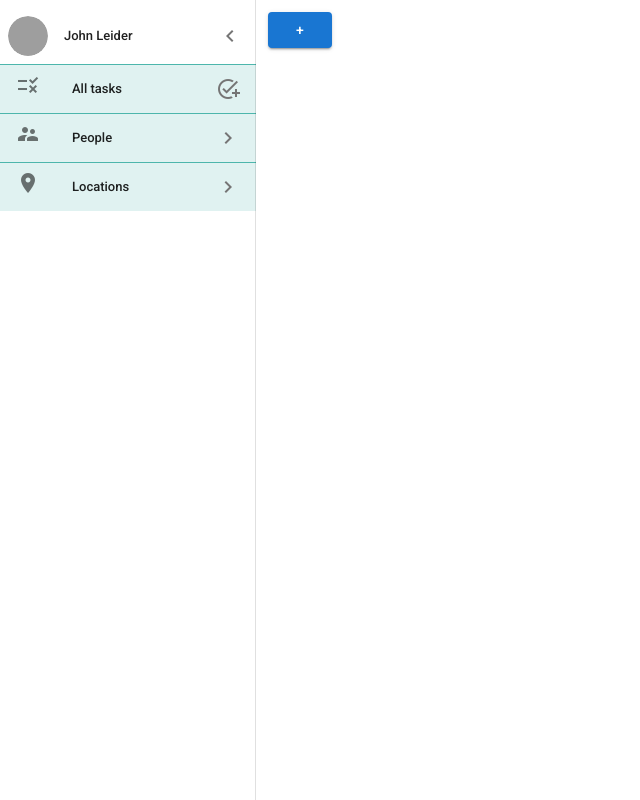
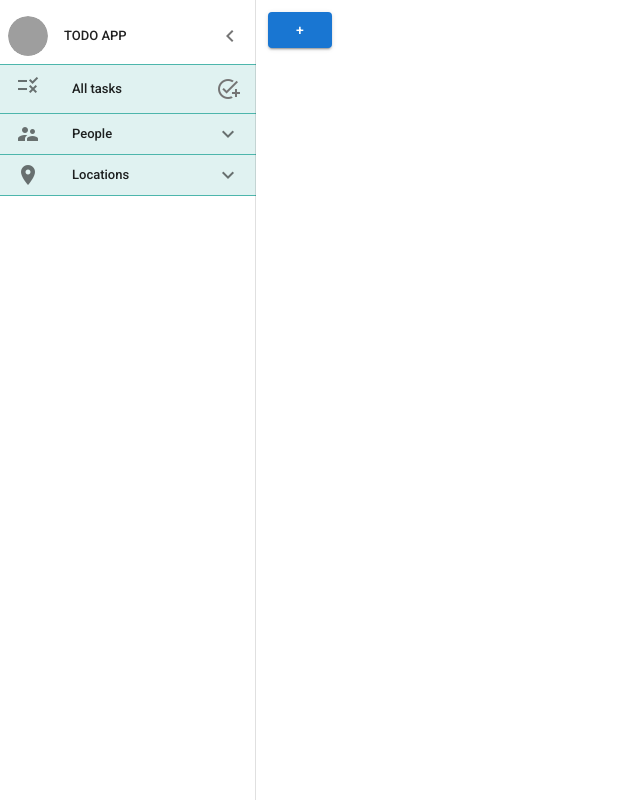
Before and after one commit to Yakhnitsa/vue-todo-app, a Vue app: page / in a window 1280 px wide. Shown: the whole page, without its empty margins (0-640 px from the left). Built offline with nearby package versions, Linux system fonts and the light colour scheme; data requests are answered from the project's data file; grey boxes are pictures that could not be loaded.

Commit message:
change sidebar style

```diff
--- a/src/components/SideMenu.vue
+++ b/src/components/SideMenu.vue
@@ -7,7 +7,7 @@
                 <v-img src="https://randomuser.me/api/portraits/men/85.jpg"></v-img>
             </v-list-item-avatar>
 
-            <v-list-item-title>John Leider</v-list-item-title>
+            <v-list-item-title>TODO APP</v-list-item-title>
             <slot name="activator">
 
             </slot>
@@ -41,38 +41,97 @@
             </v-list-item-action>
         </v-list-item>
         <v-divider class="teal lighten-2"></v-divider>
-        <v-list-item class="teal lighten-5"
-                link>
-            <v-list-item-icon @click="moveToPeople">
-                <v-icon>supervisor_account</v-icon>
+        <v-list-group
+                class="teal lighten-5 pl"
+                :value="false"
+                prepend-icon="supervisor_account"
+        >
+            <template v-slot:activator>
+                <v-list-item-title >People</v-list-item-title>
+            </template>
+            <v-list-item class="white" link to="people">
+                <v-list-item-icon>
+                    <v-icon dense color="teal" class="mr-4 ml-2">people</v-icon>
                 </v-list-item-icon>
-            <v-list-item-title @click="moveToPeople">People</v-list-item-title>
-            <v-list-item-action>
-                <v-icon @click="peopleMenu = !peopleMenu" color="grey darken-1">
-                    {{peopleMenu ? 'expand_more':'navigate_next'}}
-                </v-icon>
-            </v-list-item-action>
+                <v-list-item-title>ALL</v-list-item-title>
             </v-list-item>
-        <v-list-item v-show=peopleMenu v-for="person in people" :key="person.id" class="pl-8" link>
-            <v-list-item-title @click="moveToPeople">{{person.name}}</v-list-item-title>
+            <v-divider></v-divider>
+            <v-list-item
+                    class="white"
+                    v-for="person in people"
+                    :key="'p_' + person.id"
+                    link
+            >
+                <v-list-item-icon class="mr-4 ml-2">
+                    <v-icon small color="teal">person</v-icon>
+                </v-list-item-icon>
+                <v-list-item-title v-text="person.name"></v-list-item-title>
             </v-list-item>
+        </v-list-group>
         <v-divider class="teal lighten-2"></v-divider>
+        <v-list-group
+                class="teal lighten-5"
+                :value="false"
+                prepend-icon="place"
+        >
+            <template v-slot:activator>
+                <v-list-item-title>Locations</v-list-item-title>
+            </template>
+            <v-list-item class="white" link to="locations">
+                <v-list-item-icon class="mr-4 ml-2">
+                    <v-icon dense color="teal">place</v-icon>
+                </v-list-item-icon>
+                <v-list-item-title>ALL</v-list-item-title>
+            </v-list-item>
+            <v-divider></v-divider>
             <v-list-item
-                class="teal lighten-5"
-                link>
-            <v-list-item-icon @click="moveToLocations">
-                <v-icon>place</v-icon>
+                    class="white"
+                    v-for="location in locations"
+                    :key="'l_' + location.id"
+                    link
+            >
+                <v-list-item-icon class="mr-4 ml-2">
+                    <v-icon small color="teal">gps_fixed</v-icon>
                 </v-list-item-icon>
-            <v-list-item-title @click="moveToLocations">Locations</v-list-item-title>
-            <v-list-item-action>
-                <v-icon @click="locationsMenu = !locationsMenu" color="grey darken-1">
-                    {{placesMenu ? 'expand_more':'navigate_next'}}
-                </v-icon>
-            </v-list-item-action>
+                <v-list-item-title v-text="location.name"></v-list-item-title>
             </v-list-item>
-        <v-list-item v-show=locationsMenu v-for="location in locations" :key="location.id" class="pl-8 " link>
-            <v-list-item-title @click="moveToPeople">{{location.name}}</v-list-item-title>
-        </v-list-item>
+        </v-list-group>
+
+        <v-divider class="teal lighten-2"></v-divider>
+
+<!--        <v-divider class="teal lighten-2"></v-divider>-->
+<!--        <v-list-item class="teal lighten-5"-->
+<!--                link>-->
+<!--            <v-list-item-icon @click="moveToPeople">-->
+<!--                <v-icon>supervisor_account</v-icon>-->
+<!--            </v-list-item-icon>-->
+<!--            <v-list-item-title @click="moveToPeople">People</v-list-item-title>-->
+<!--            <v-list-item-action>-->
+<!--                <v-icon @click="peopleMenu = !peopleMenu" color="grey darken-1">-->
+<!--                    {{peopleMenu ? 'expand_more':'navigate_next'}}-->
+<!--                </v-icon>-->
+<!--            </v-list-item-action>-->
+<!--        </v-list-item>-->
+<!--        <v-list-item v-show=peopleMenu v-for="person in people" :key="person.id" class="pl-8" link>-->
+<!--            <v-list-item-title @click="moveToPeople">{{person.name}}</v-list-item-title>-->
+<!--        </v-list-item>-->
+<!--        <v-divider class="teal lighten-2"></v-divider>-->
+<!--        <v-list-item-->
+<!--                class="teal lighten-5"-->
+<!--                link>-->
+<!--            <v-list-item-icon @click="moveToLocations">-->
+<!--                <v-icon>place</v-icon>-->
+<!--            </v-list-item-icon>-->
+<!--            <v-list-item-title @click="moveToLocations">Locations</v-list-item-title>-->
+<!--            <v-list-item-action>-->
+<!--                <v-icon @click="locationsMenu = !locationsMenu" color="grey darken-1">-->
+<!--                    {{locationsMenu ? 'expand_more':'navigate_next'}}-->
+<!--                </v-icon>-->
+<!--            </v-list-item-action>-->
+<!--        </v-list-item>-->
+<!--        <v-list-item v-show=locationsMenu v-for="location in locations" :key="location.id" class="pl-8 " link>-->
+<!--            <v-list-item-title @click="moveToPeople">{{location.name}}</v-list-item-title>-->
+<!--        </v-list-item>-->
     </v-list>
 </template>
 
```
Lines whose indentation alone changed are shown as unchanged.
